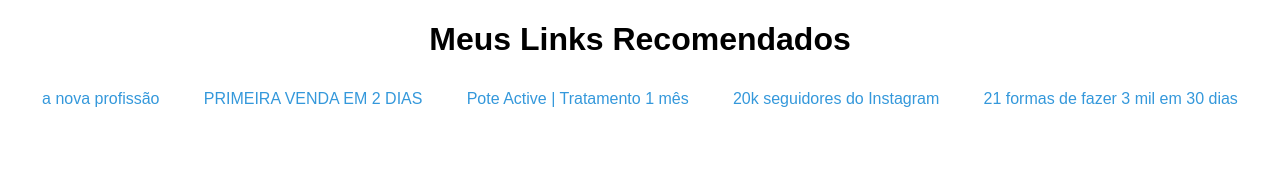
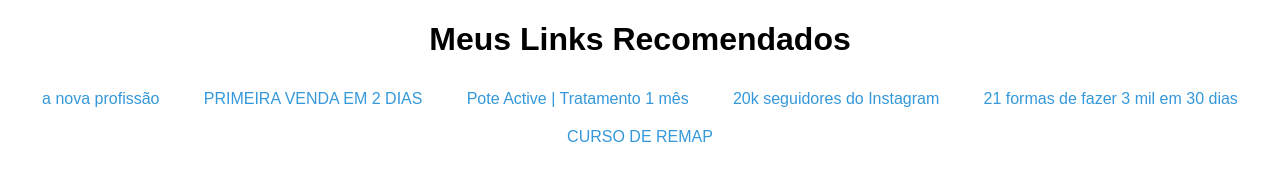
Before and after one commit to Sldark23/mo.tidr, a plain HTML site: page index.html in a window 1280 px wide. Drawn offline with Linux system fonts and the light colour scheme.

Commit message:
Update index.html

```diff
--- a/index.html
+++ b/index.html
@@ -47,7 +47,9 @@
          <div class="link-item">
             <a href="https://chk.eduzz.com/1595260?a=62369799" target="_blank">21 formas de fazer 3 mil em 30 dias</a>
         </div>
-
+        <div class="link-item">
+            <a href="https://chk.eduzz.com/1306856?a=62369799" target="_blank">CURSO DE REMAP</a>
+        </div>
         <!-- Adicione mais blocos .link-item conforme necessÃ¡rio -->
     </div>
 
```
